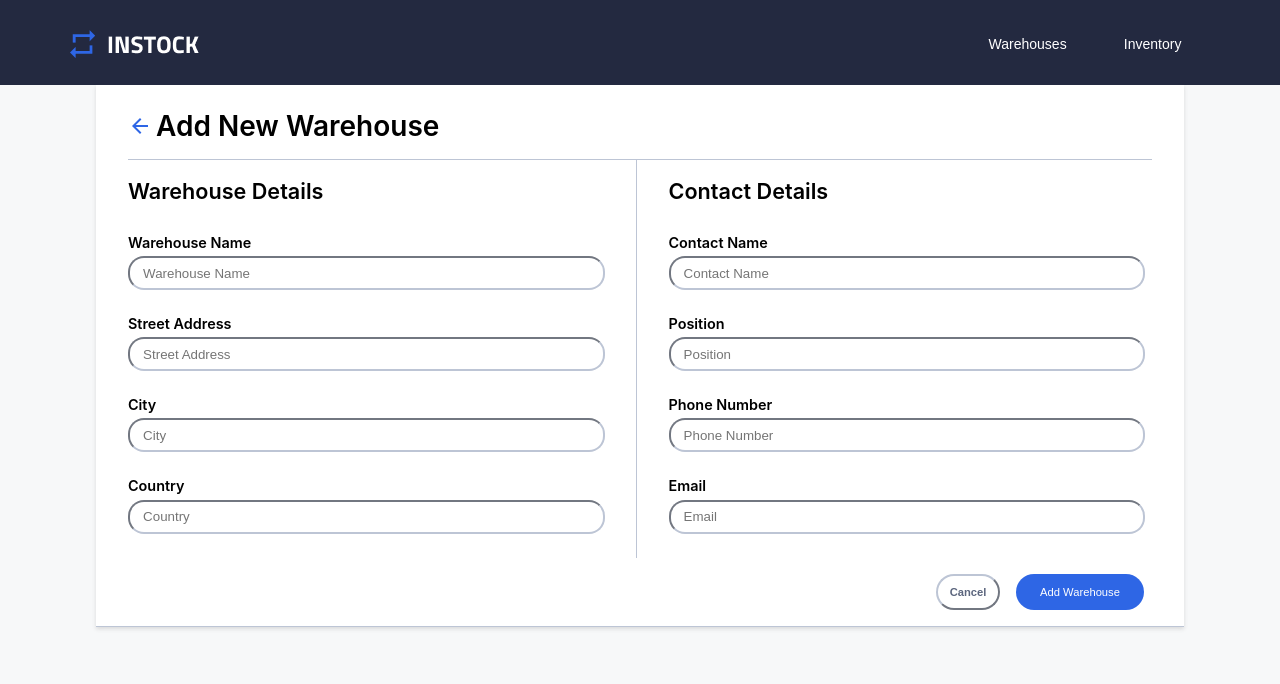
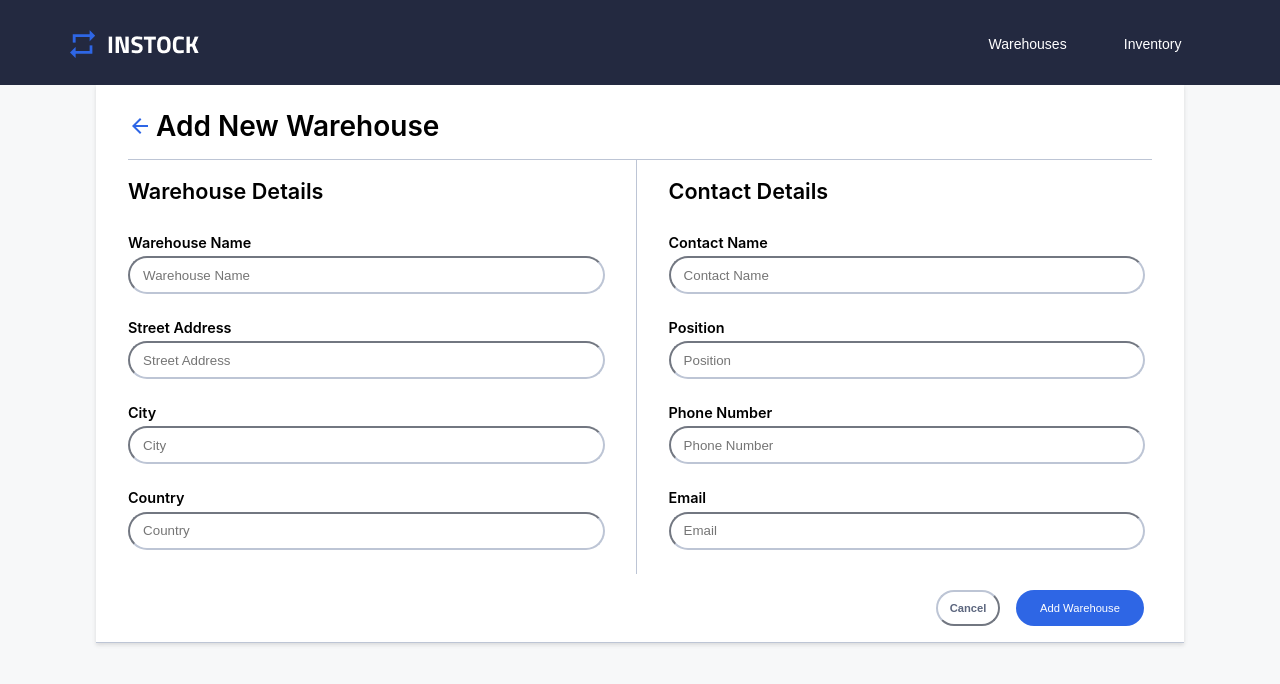
Before and after one commit to AlirezaEntessari/instock, a React (Create React App) app: page /warehouses/add in a window 1280 px wide. Shown: the top 684 px of the page. Built offline with nearby package versions, Linux system fonts and the light colour scheme.

Commit message:
Boxes modified at desktop, only need backend implemented

```diff
--- a/src/components/AddWarehouse/AddWarehouse.scss
+++ b/src/components/AddWarehouse/AddWarehouse.scss
@@ -103,6 +103,10 @@
         height: 1.75rem;
         @include tablet {
             width: 97%;
+            @include desktop {
+                height: 2rem;
+                border-radius: 1.25rem;
+            }
         }
     }
     &__buttons {
```
